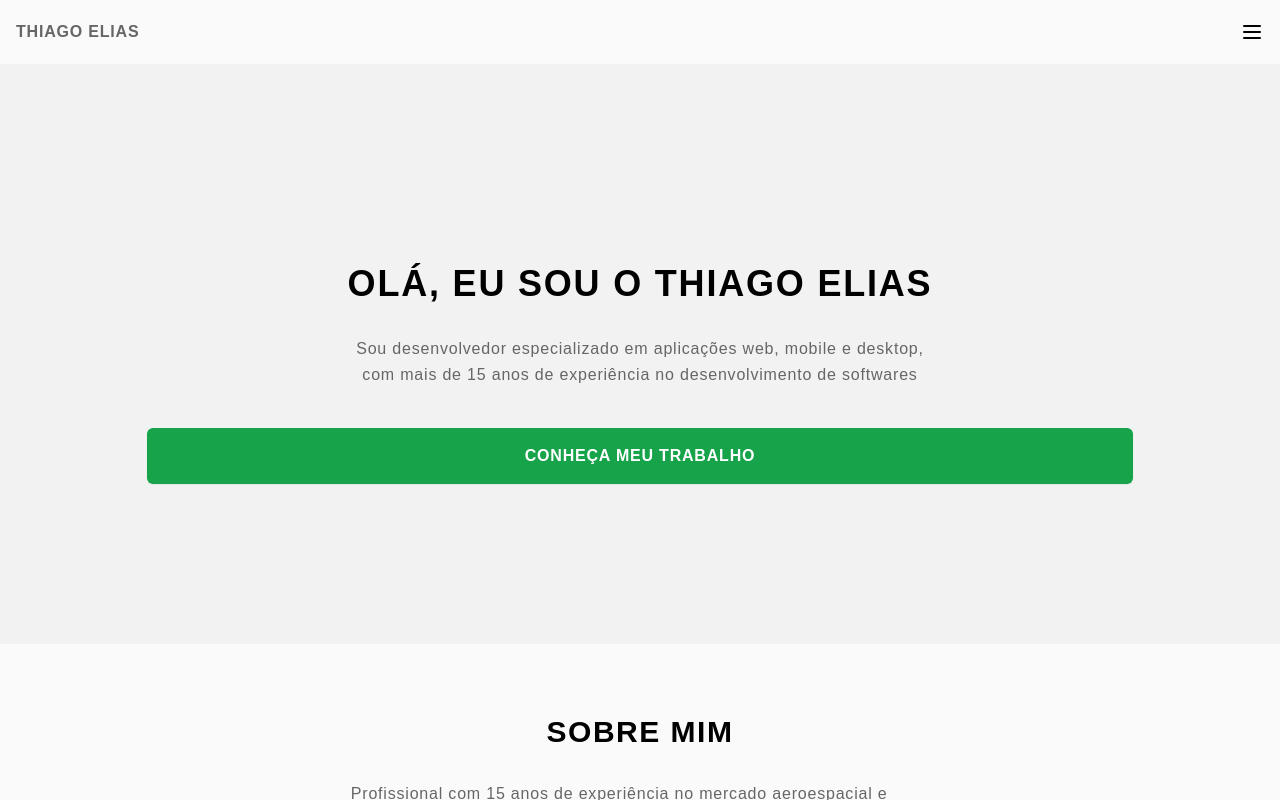
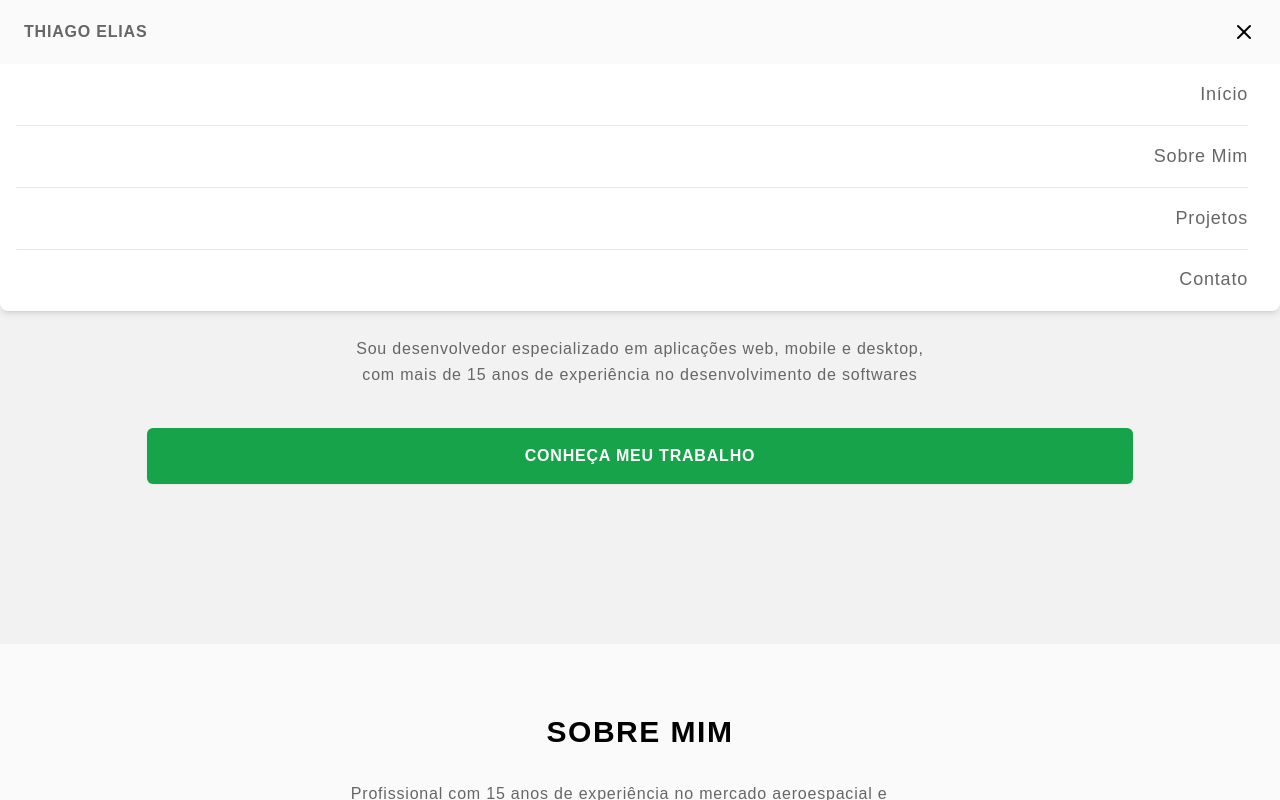
Before and after one commit to thiagoelias99/portfolio, a React (Vite) app in the folder v2/: page / in a window 1280 px wide. Both pictures are taken after a click on the button 1252 px from the left and 32 px from the top of the page. Shown: the top 800 px of the page. Built offline with nearby package versions, Linux system fonts and the light colour scheme.

Commit message:
menu nav

```diff
--- a/v2/package.json
+++ b/v2/package.json
@@ -4,7 +4,7 @@
   "version": "0.0.0",
   "type": "module",
   "scripts": {
-    "dev": "vite",
+    "dev": "vite --host",
     "build": "tsc -b && vite build",
     "lint": "eslint .",
     "preview": "vite preview"
--- a/v2/src/components/header/index.tsx
+++ b/v2/src/components/header/index.tsx
@@ -1,14 +1,44 @@
+import { useState } from "react"
 import menuIcon from "../../assets/icons/menu.svg"
+import xIcon from "../../assets/icons/x.svg"
+import LinkItem from "./link-item"
+import Separator from "../separator"
 
 export default function Header() {
+  const [menuOpen, setMenuOpen] = useState(false)
+
+  const toggleMenu = () => {
+    setMenuOpen(!menuOpen)
+  }
+
   return (
-    <header className="bg-popover w-screen h-16 flex items-center justify-between px-4">
+    <header className="sticky top-0 z-10 bg-popover w-screen h-16 flex items-center justify-between px-6">
       <h1 className="uppercase font-bold">Thiago Elias</h1>
       <button
-        onClick={() => console.log("abrir menu")}
+        onClick={toggleMenu}
         className="w-6 h-6">
-        <img src={menuIcon} alt="abrir menu" />
+        {
+          menuOpen ? (
+            <img src={xIcon} alt="abrir menu" />
+          ) : (
+            <img src={menuIcon} alt="abrir menu" />
+          )
+        }
       </button>
+      <nav
+        className={`absolute w-full top-16 left-0 right-0 bg-white shadow-md rounded-lg rounded-t-none p-4 transition-all duration-300 ease-in-out transform ${menuOpen ? "opacity-100 scale-100" : "opacity-0 scale-95 pointer-events-none"
+          }`}
+      >
+        <ul className="flex flex-col justify-end items-end gap-4 pr-4 w-full">
+          <LinkItem href="#hero" onClick={toggleMenu}>Início</LinkItem>
+          <Separator />
+          <LinkItem href="#sobre" onClick={toggleMenu}>Sobre Mim</LinkItem>
+          <Separator />
+          <LinkItem href="#projetos" onClick={toggleMenu}>Projetos</LinkItem>
+          <Separator />
+          <LinkItem href="#contato" onClick={toggleMenu}>Contato</LinkItem>
+        </ul>
+      </nav>
     </header>
   )
 }
--- /dev/null
+++ b/v2/src/components/header/link-item.tsx
@@ -0,0 +1,21 @@
+import { ComponentProps } from "react"
+import { cn } from "../../utils"
+
+interface LinkItemProps extends ComponentProps<"li"> {
+  href: string
+}
+
+export default function LinkItem({ href, children, className, ...rest }: LinkItemProps) {
+  return (
+    <li
+      className={cn("", className)}
+      {...rest}
+    >
+      <a
+        href={href}
+        className="text-foreground hover:underline hover:text-primary w-full text-end text-lg leading-relaxed">
+        {children}
+      </a>
+    </li>
+  )
+}
--- /dev/null
+++ b/v2/src/components/separator/index.tsx
@@ -0,0 +1,11 @@
+import { ComponentProps } from "react"
+import { cn } from "../../utils"
+
+export default function Separator({ className, ...rest }: ComponentProps<"div">) {
+  return (
+    <div
+      className={cn("w-full h-[0.5px] bg-muted rounded", className)}
+      {...rest}
+    ></div>
+  )
+}
--- a/v2/src/index.css
+++ b/v2/src/index.css
@@ -1,6 +1,10 @@
 @tailwind base;
 @tailwind components;
 @tailwind utilities;
+
+html {
+  scroll-behavior: smooth;
+}
 
 body {
   font-family: "Source Sans Pro", sans-serif, Arial, Helvetica;
```
